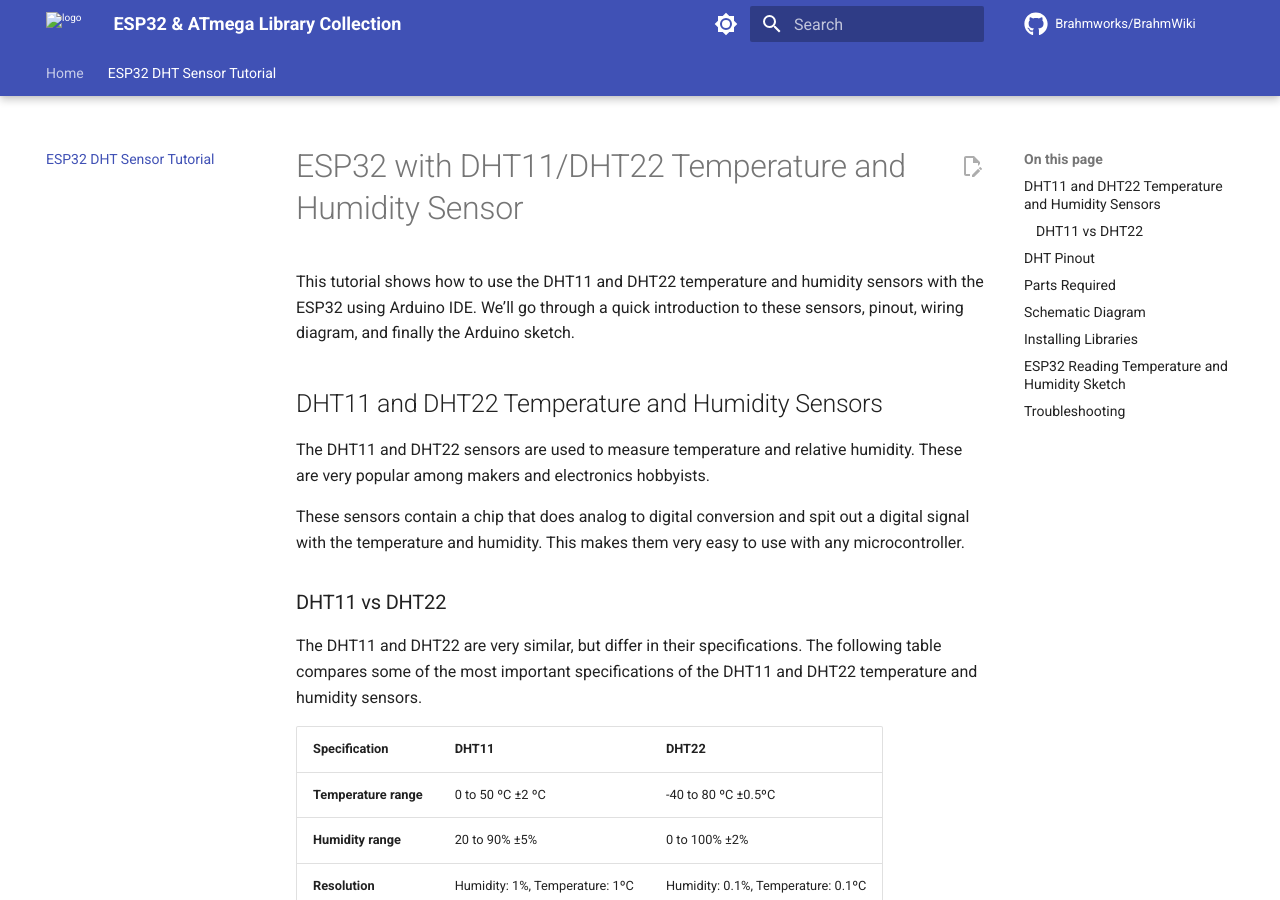
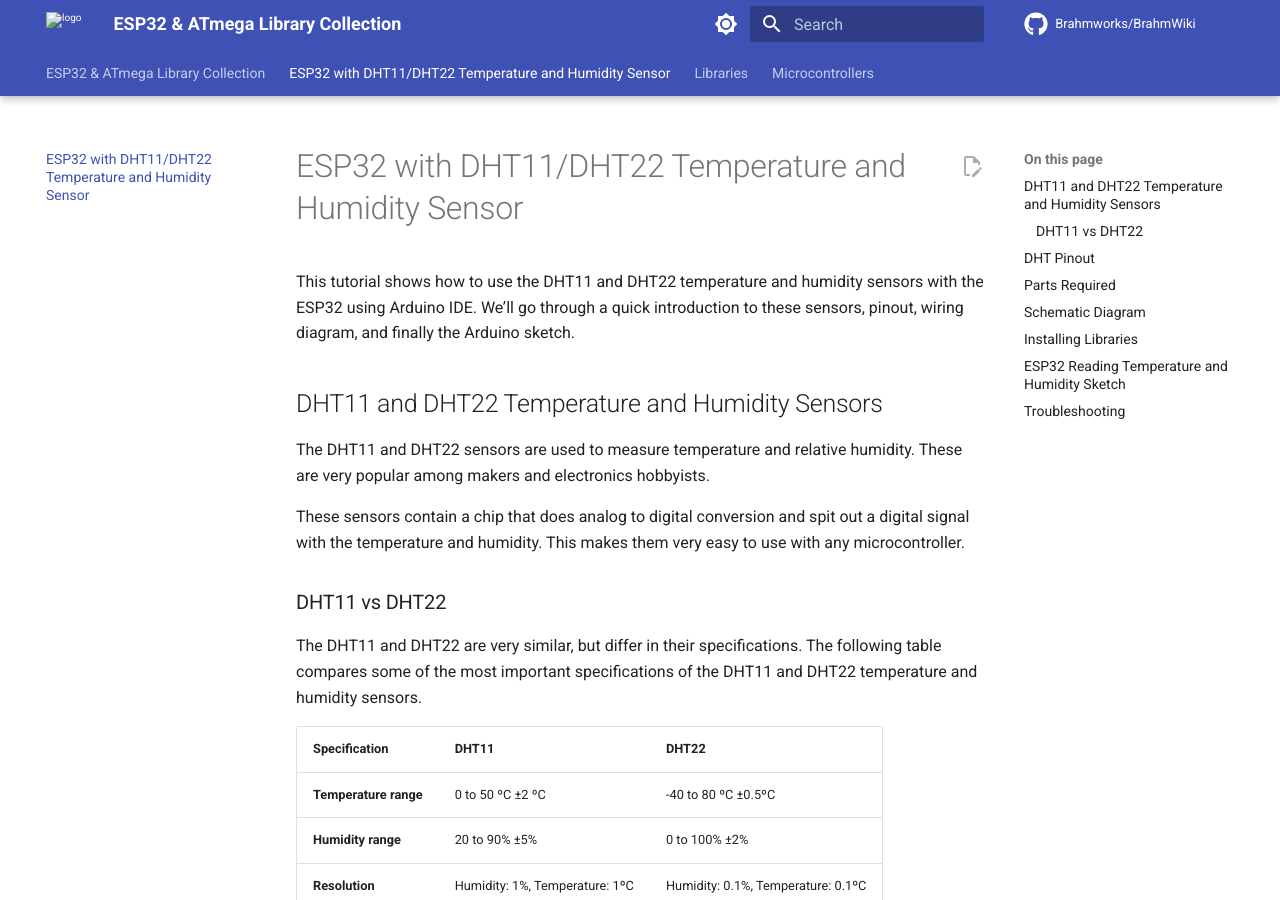
Before and after one commit to Brahmworks/BrahmWiki, an MkDocs documentation site: the page built from docs/esp32-dht-sensor.md, in a window 1280 px wide and 900 px high. Built offline with MkDocs 1.6.1 and Material for MkDocs 9.7.7, drawn with Linux system fonts in a browser that asks for light colours; comment, search, counter and statistics services are not loaded.

```diff
--- a/mkdocs.yml
+++ b/mkdocs.yml
@@ -47,10 +47,6 @@ theme:
 
   icon:
     repo: fontawesome/brands/github
-
-nav:
-  - Home: index.md
-  - 'ESP32 DHT Sensor Tutorial': esp32-dht-sensor.md
 
 # Plugins for Embedded Documentation
 plugins:
```
